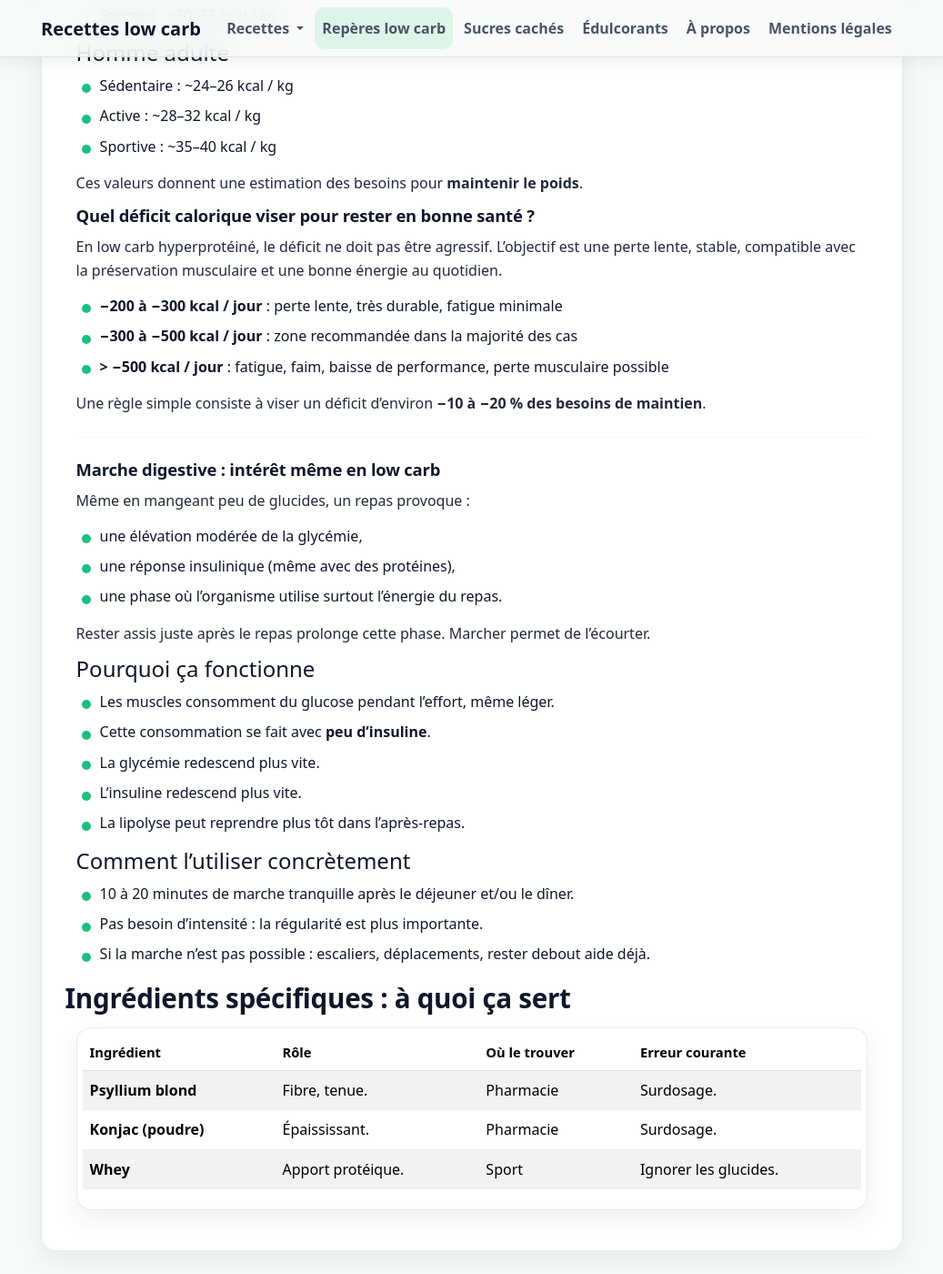
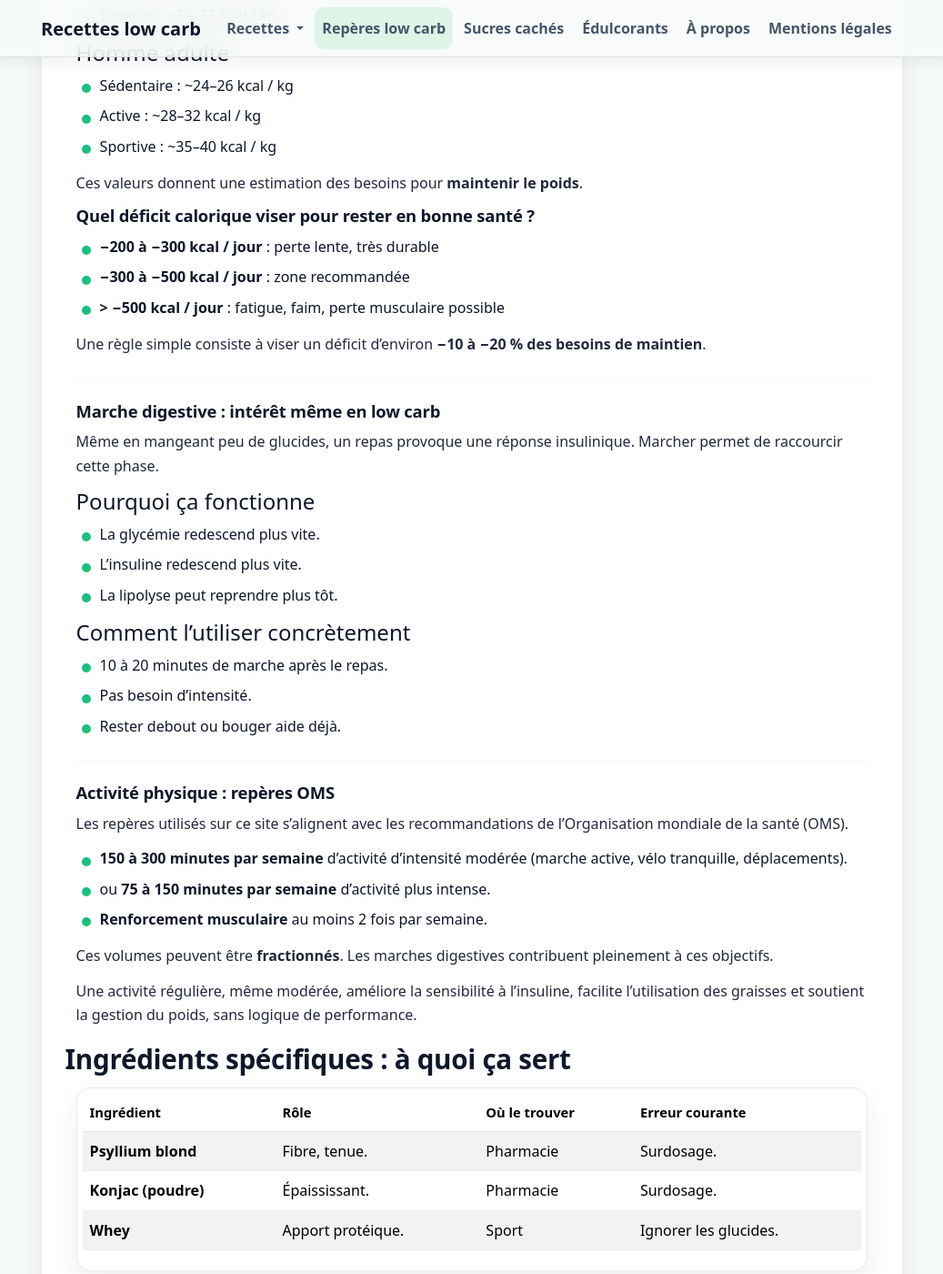
Before and after one commit to laurie-boissay/laurie-boissay.github.io, a Jekyll site: the page built from reperes-low-carb.html, in a window 1280 px wide and 1400 px high, scrolled down 2087 px. Shown: the whole window at 91% size, without its empty margins (121-1158 px from the left). Built offline with Jekyll 4.4.1, drawn with Linux system fonts in a browser that asks for light colours.

Commit message:
repères low carb

```diff
--- a/reperes-low-carb.html
+++ b/reperes-low-carb.html
@@ -153,6 +153,7 @@ page_h3: "Objectifs, principes et gestion du poids"
   </div>
 </section>
 
+<!-- GESTION DU POIDS -->
 <section class="marge" id="gestion-poids">
   <h2>Gestion du poids et calories</h2>
   <div class="container">
@@ -193,16 +194,10 @@ page_h3: "Objectifs, principes et gestion du poids"
 
     <h3>Quel déficit calorique viser pour rester en bonne santé ?</h3>
 
-    <p>
-      En low carb hyperprotéiné, le déficit ne doit pas être agressif.
-      L’objectif est une perte lente, stable, compatible avec la préservation musculaire
-      et une bonne énergie au quotidien.
-    </p>
-
     <ul>
-      <li><strong>−200 à −300 kcal / jour</strong> : perte lente, très durable, fatigue minimale</li>
-      <li><strong>−300 à −500 kcal / jour</strong> : zone recommandée dans la majorité des cas</li>
-      <li><strong>&gt; −500 kcal / jour</strong> : fatigue, faim, baisse de performance, perte musculaire possible</li>
+      <li><strong>−200 à −300 kcal / jour</strong> : perte lente, très durable</li>
+      <li><strong>−300 à −500 kcal / jour</strong> : zone recommandée</li>
+      <li><strong>&gt; −500 kcal / jour</strong> : fatigue, faim, perte musculaire possible</li>
     </ul>
 
     <p class="mb-0">
@@ -215,39 +210,59 @@ page_h3: "Objectifs, principes et gestion du poids"
     <h3>Marche digestive : intérêt même en low carb</h3>
 
     <p>
-      Même en mangeant peu de glucides, un repas provoque :
-    </p>
-
-    <ul>
-      <li>une élévation modérée de la glycémie,</li>
-      <li>une réponse insulinique (même avec des protéines),</li>
-      <li>une phase où l’organisme utilise surtout l’énergie du repas.</li>
-    </ul>
-
-    <p>
-      Rester assis juste après le repas prolonge cette phase.
-      Marcher permet de l’écourter.
+      Même en mangeant peu de glucides, un repas provoque une réponse insulinique.
+      Marcher permet de raccourcir cette phase.
     </p>
 
     <h4>Pourquoi ça fonctionne</h4>
     <ul>
-      <li>Les muscles consomment du glucose pendant l’effort, même léger.</li>
-      <li>Cette consommation se fait avec <strong>peu d’insuline</strong>.</li>
       <li>La glycémie redescend plus vite.</li>
       <li>L’insuline redescend plus vite.</li>
-      <li>La lipolyse peut reprendre plus tôt dans l’après-repas.</li>
+      <li>La lipolyse peut reprendre plus tôt.</li>
     </ul>
 
     <h4>Comment l’utiliser concrètement</h4>
-    <ul class="mb-0">
-      <li>10 à 20 minutes de marche tranquille après le déjeuner et/ou le dîner.</li>
-      <li>Pas besoin d’intensité : la régularité est plus importante.</li>
-      <li>Si la marche n’est pas possible : escaliers, déplacements, rester debout aide déjà.</li>
+    <ul>
+      <li>10 à 20 minutes de marche après le repas.</li>
+      <li>Pas besoin d’intensité.</li>
+      <li>Rester debout ou bouger aide déjà.</li>
     </ul>
+
+    <hr class="my-4"/>
+
+    <h3>Activité physique : repères OMS</h3>
+
+    <p>
+      Les repères utilisés sur ce site s’alignent avec les recommandations
+      de l’Organisation mondiale de la santé (OMS).
+    </p>
+
+    <ul>
+      <li>
+        <strong>150 à 300 minutes par semaine</strong> d’activité d’intensité modérée
+        (marche active, vélo tranquille, déplacements).
+      </li>
+      <li>
+        ou <strong>75 à 150 minutes par semaine</strong> d’activité plus intense.
+      </li>
+      <li>
+        <strong>Renforcement musculaire</strong> au moins 2 fois par semaine.
+      </li>
+    </ul>
+
+    <p>
+      Ces volumes peuvent être <strong>fractionnés</strong>.
+      Les marches digestives contribuent pleinement à ces objectifs.
+    </p>
+
+    <p class="mb-0">
+      Une activité régulière, même modérée, améliore la sensibilité à l’insuline,
+      facilite l’utilisation des graisses et soutient la gestion du poids,
+      sans logique de performance.
+    </p>
 
   </div>
 </section>
-
 
 <!-- INGRÉDIENTS -->
 <section class="marge" id="ingredients">
```
